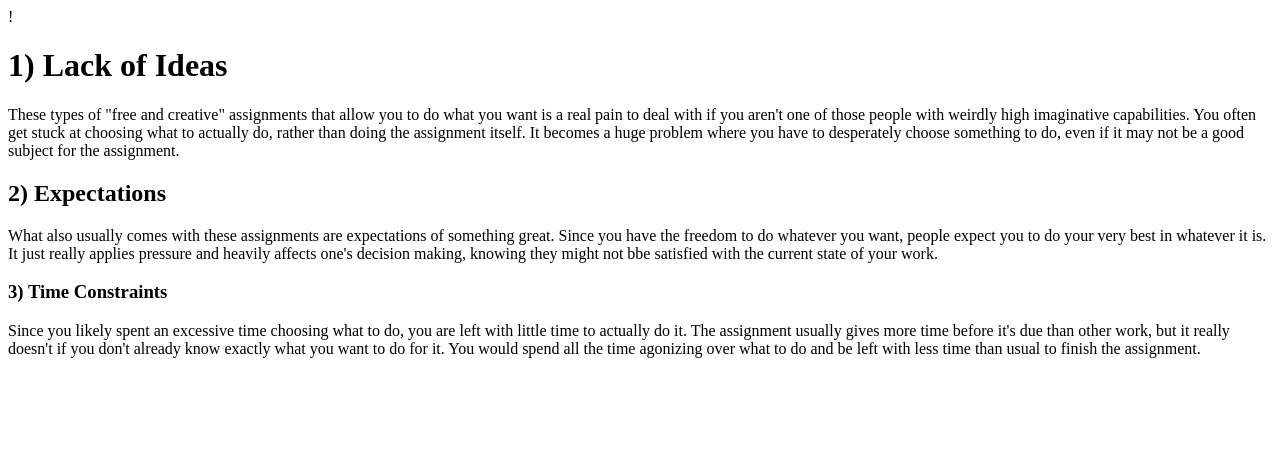
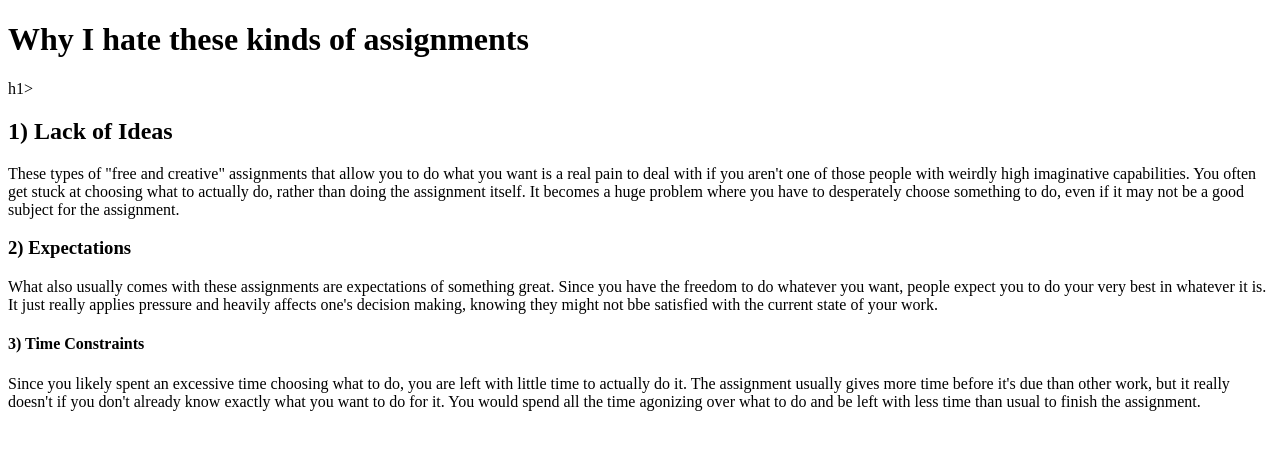
Before and after one commit to genericusername61/genericusername61.github.io, a plain HTML site: page index.html in a window 1280 px wide. Drawn offline with Linux system fonts and the light colour scheme.

Commit message:
Update index.html

```diff
--- a/index.html
+++ b/index.html
@@ -1,12 +1,13 @@
-!<DOCTYPE html>
+<!DOCTYPE html>
   <html>
     <head><title>Why I hate these kinds of assignments</title></head>
     <body>
-      <h1>1) Lack of Ideas</h1>
+      <h1> Why I hate these kinds of assignments</h1>h1>
+      <h2>1) Lack of Ideas</h2>
       <p1> These types of "free and creative" assignments that allow you to do what you want is a real pain to deal with if you aren't one of those people with weirdly high imaginative capabilities. You often get stuck at choosing what to actually do, rather than doing the assignment itself. It becomes a huge problem where you have to desperately choose something to do, even if it may not be a good subject for the assignment.</p1>
-      <h2>2) Expectations</h2>
+      <h3>2) Expectations</h3>
       <p2>What also usually comes with these assignments are expectations of something great. Since you have the freedom to do whatever you want, people expect you to do your very best in whatever it is. It just really applies pressure and heavily affects one's decision making, knowing they might not bbe satisfied with the current state of your work.</p2>
-      <h3>3) Time Constraints</h3>
+      <h4>3) Time Constraints</h4>
       <p3> Since you likely spent an excessive time choosing what to do, you are left with little time to actually do it. The assignment usually gives more time before it's due than other work, but it really doesn't if you don't already know exactly what you want to do for it. You would spend all the time agonizing over what to do and be left with less time than usual to finish the assignment.</p3>
     </body>
   </html>
```
